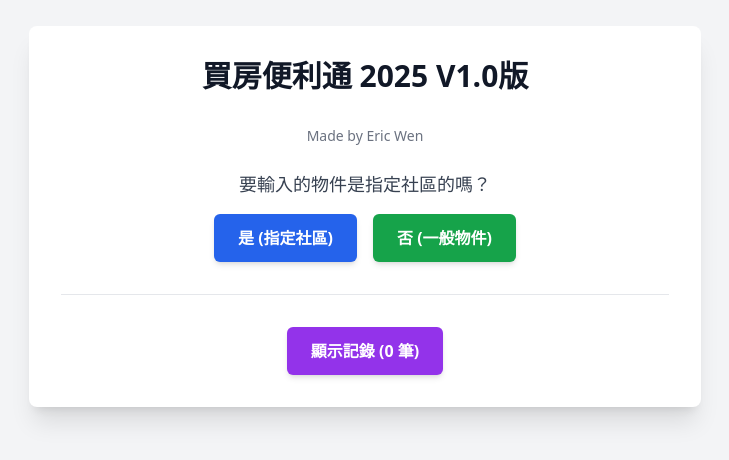
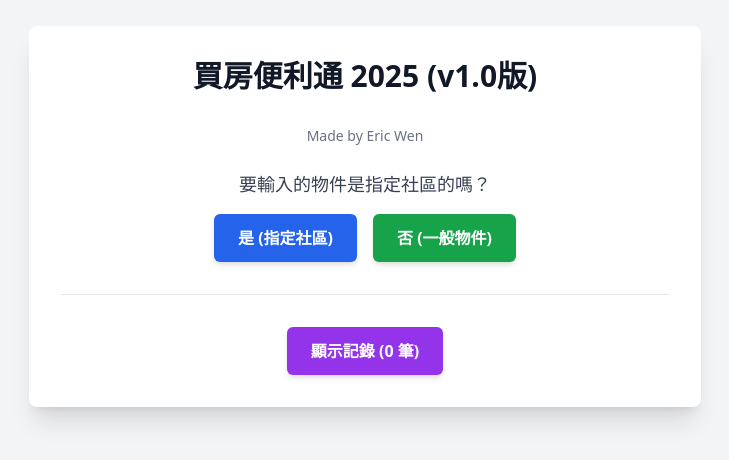
Before and after one commit to ericwen511/interesting-yonath-jjd3tz25, a React (Vite) app: page / in a window 1280 px wide. Shown: the part 184-644 px from the top of the page, without its empty margins (275-1004 px from the left). Built offline with nearby package versions, Linux system fonts and the light colour scheme.

Commit message:
(v1.0版)

```diff
--- a/src/App.tsx
+++ b/src/App.tsx
@@ -535,7 +535,7 @@ function App() {
     <div className="min-h-screen bg-gray-100 p-8 flex items-center justify-center">
       <div className="bg-white p-4 sm:p-8 rounded-lg shadow-xl w-full sm:max-w-2xl mx-auto">
         <h1 className="text-3xl font-bold text-center text-gray-900 mb-8">
-          買房便利通 2025 V1.0版
+          買房便利通 2025 (v1.0版)
         </h1>
         {/* 新增的署名行 */}
         <p className="text-sm text-gray-500 text-center mb-6">
```
